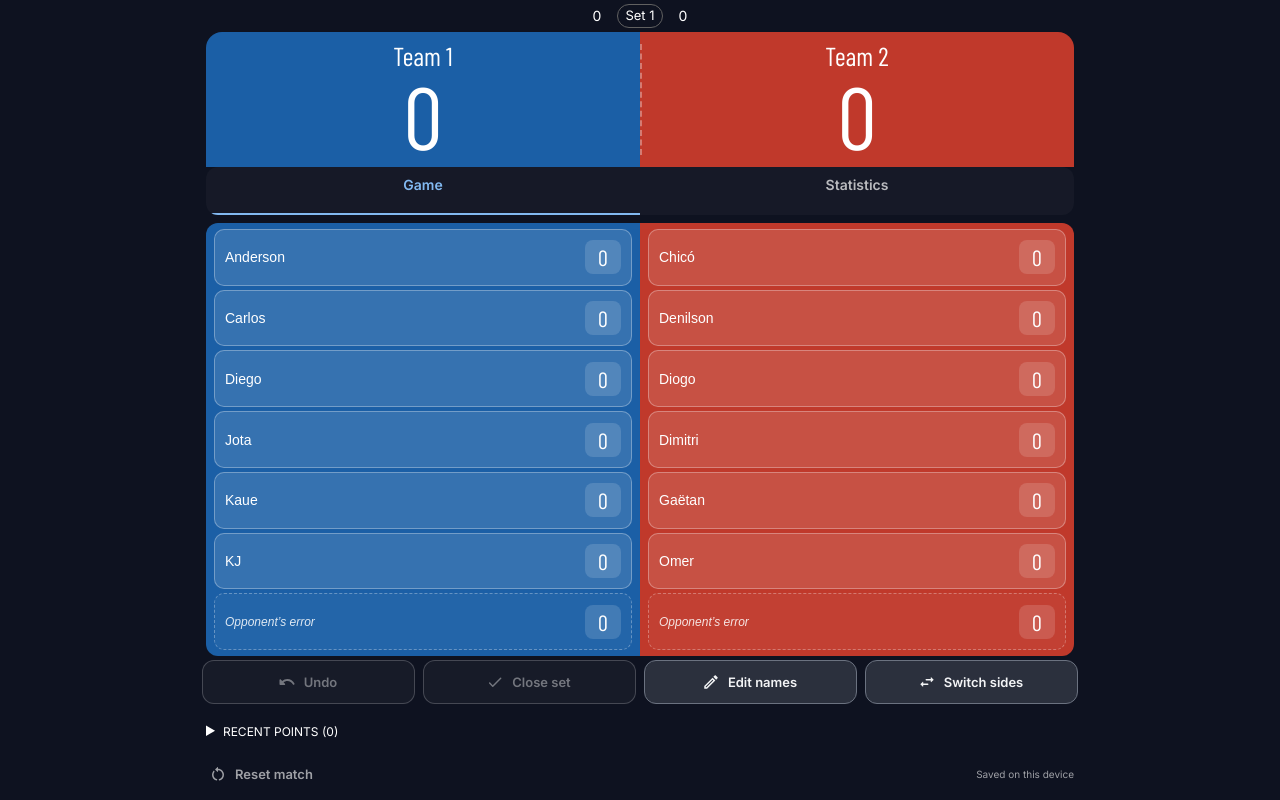
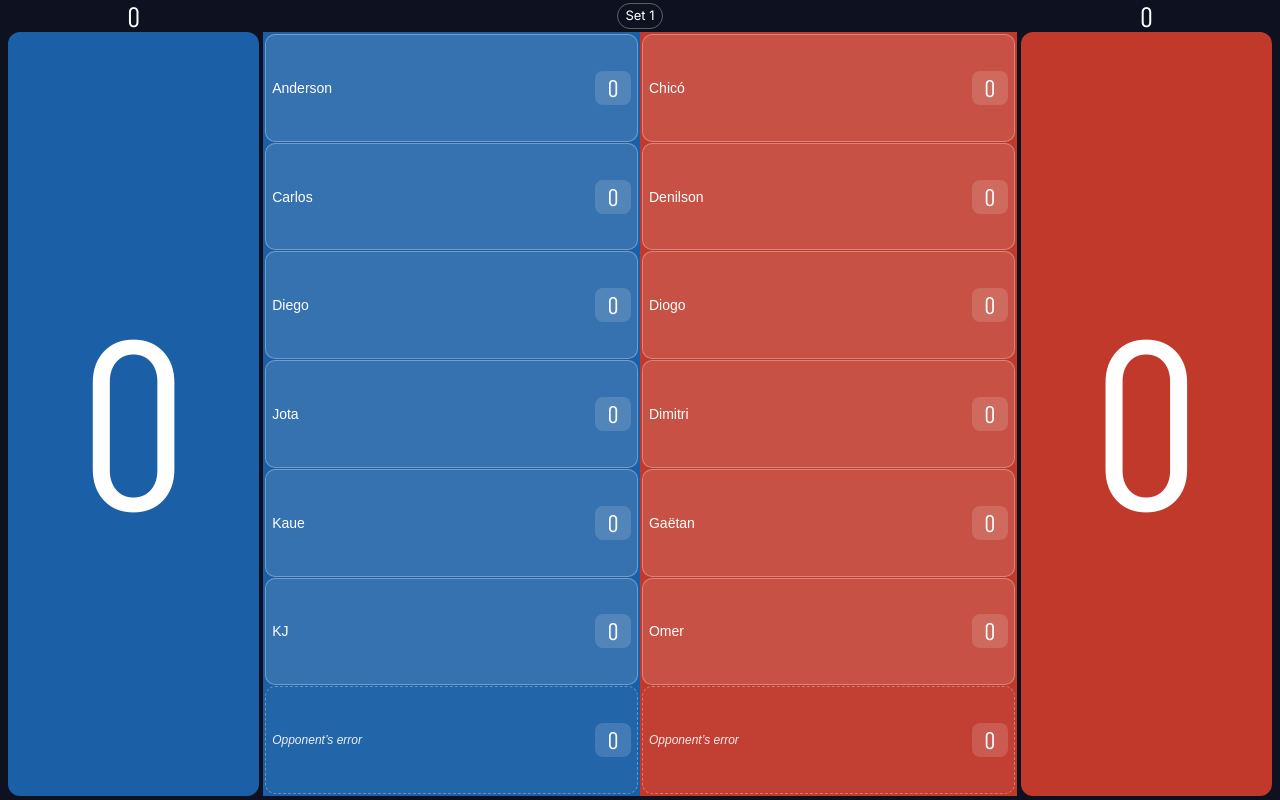
Before and after one commit to diogobas/volleyball_scoreboard, a React (Vite) app: page / in a window 1280 px wide. Shown: the top 800 px of the page. Built offline with nearby package versions, Linux system fonts and the light colour scheme.

Commit message:
Improve court scoreboard visibility and add top scorers

```diff
--- a/src/App.jsx
+++ b/src/App.jsx
@@ -1,4 +1,4 @@
-import { useEffect, useReducer, useState } from 'react';
+import { useEffect, useReducer, useRef, useState } from 'react';
 import { Alert, Box, Button, Chip, Dialog, DialogActions, DialogContent, DialogContentText, DialogTitle, Paper, Stack, Tab, Tabs, Typography } from '@mui/material';
 import UndoRounded from '@mui/icons-material/UndoRounded';
 import EditOutlined from '@mui/icons-material/EditOutlined';
@@ -16,6 +16,7 @@ function loadMatch() {
 }
 
 export default function App() {
+  const courtRef = useRef(null);
   const [initial] = useState(loadMatch);
   const [state, dispatch] = useReducer(matchReducer, initial.state);
   const [storageWarning, setStorageWarning] = useState(initial.warning);
@@ -38,28 +39,32 @@ export default function App() {
     }
   }, [state]);
 
+  function changeTab(_, value) {
+    setTab(value);
+    // Wait for the selected panel to render before bringing it into view.
+    requestAnimationFrame(() => courtRef.current?.scrollIntoView({ block: 'start' }));
+  }
+
   const last = state.log.at(-1);
   const closing = confirmation === 'closeSet';
   return <Box component="main" className="app" aria-label="Volleyball Scoreboard">
     {storageWarning && <Alert severity="warning" onClose={() => setStorageWarning('')} sx={{ mx: 2, mb: 2 }}>{storageWarning}</Alert>}
+    <Box ref={courtRef} className={`court${tab === 1 ? ' court--stats' : ''}`}>
+      {tab === 0 && <Box className="scoreboard">
         <Stack className="set-bar" direction="row" sx={{ alignItems: 'center', justifyContent: 'center', gap: 2 }}>
-      <Typography variant="body2" aria-label={`Sets won by ${leftTeam.name}`}>{leftTeam.setsWon}</Typography>
+          <Typography className="sets-won" variant="body2" aria-label={`Sets won by ${leftTeam.name}`}>{leftTeam.setsWon}</Typography>
           <Chip size="small" variant="outlined" label={`Set ${state.currentSet}`} />
-      <Typography variant="body2" aria-label={`Sets won by ${rightTeam.name}`}>{rightTeam.setsWon}</Typography>
+          <Typography className="sets-won" variant="body2" aria-label={`Sets won by ${rightTeam.name}`}>{rightTeam.setsWon}</Typography>
         </Stack>
         <Box className="score-panels">{teamOrder.map(id => <ScorePanel key={id} id={id} team={state.teams[id]} />)}</Box>
-    <Tabs value={tab} onChange={(_, value) => setTab(value)} variant="fullWidth" className="tabs" aria-label="Match view">
-      <Tab id="game-tab" aria-controls="game-panel" label="Game" />
-      <Tab id="stats-tab" aria-controls="stats-panel" label="Statistics" />
-    </Tabs>
+      </Box>}
       <Box className="game-panel" role="tabpanel" id="game-panel" aria-labelledby="game-tab" hidden={tab !== 0}>
-      {tab === 0 && <>
-        <Box className="rosters">{teamOrder.map(id => <Roster key={id} id={id} team={state.teams[id]}
-          onPoint={(team, playerId) => dispatch({ type: 'point', team, playerId })} />)}</Box>
-      </>}
+        {tab === 0 && <Box className="rosters">{teamOrder.map(id => <Roster key={id} id={id} team={state.teams[id]}
+            onPoint={(team, playerId) => dispatch({ type: 'point', team, playerId })} />)}</Box>}
       </Box>
-    <Box role="tabpanel" id="stats-panel" aria-labelledby="stats-tab" hidden={tab !== 1}>
+      <Box className="stats-panel" role="tabpanel" id="stats-panel" aria-labelledby="stats-tab" hidden={tab !== 1}>
         {tab === 1 && <Statistics state={state} teamOrder={teamOrder} />}
+      </Box>
     </Box>
     <Box className="actions">
       <Button variant="outlined" color="inherit" size="small" startIcon={<UndoRounded />} disabled={!last}
@@ -72,6 +77,10 @@ export default function App() {
       <Button variant="outlined" color="inherit" size="small" startIcon={<SwapHorizRounded />} aria-pressed={state.sidesSwapped}
         onClick={() => dispatch({ type: 'switchSides' })}>Switch sides</Button>
     </Box>
+    <Tabs value={tab} onChange={changeTab} variant="fullWidth" className="tabs" aria-label="Match view">
+      <Tab id="game-tab" aria-controls="game-panel" label="Game" />
+      <Tab id="stats-tab" aria-controls="stats-panel" label="Statistics" />
+    </Tabs>
     {tab === 0 && <Box component="details" className="log-wrap">
       <Box component="summary"><Typography component="span" variant="overline" color="text.secondary">Recent points ({state.log.length})</Typography></Box>
       <Box className="log-list">
--- a/src/components/TeamPanel.jsx
+++ b/src/components/TeamPanel.jsx
@@ -3,20 +3,20 @@ import { teamColors } from '../theme';
 import { teamScore } from '../game/match';
 
 export function ScorePanel({ id, team }) {
+  const score = teamScore(team);
   return <Box className="score-panel" sx={{ bgcolor: teamColors[id] }}>
-    <Typography component="h2" className="team-heading">{team.name}</Typography>
-    <Typography component="p" className="score" aria-label={`Score for ${team.name}`} aria-live="polite">{teamScore(team)}</Typography>
+    <Typography component="p" className="score" style={{ '--score-width-limit': `${190 / String(score).length}cqw` }} aria-label={`Score for ${team.name}`} aria-live="polite" aria-atomic="true">{score}</Typography>
   </Box>;
 }
 
 export function Roster({ id, team, onPoint }) {
   return <Box className="roster" sx={{ bgcolor: teamColors[id] }} aria-label={`Players for ${team.name}`}>
-    {team.players.map(player => <ButtonBase key={player.id}
+    <Box className="player-list">{team.players.map(player => <ButtonBase key={player.id}
       className={`player-button ${player.isError ? 'error-button' : ''}`}
       aria-label={`Add point to ${player.name} — ${team.name}`}
       onClick={() => onPoint(id, player.id)}>
       <span className="player-name">{player.name}</span>
       <Chip component="span" className="player-points" label={player.setPoints} />
-    </ButtonBase>)}
+    </ButtonBase>)}</Box>
   </Box>;
 }
--- a/src/styles.css
+++ b/src/styles.css
@@ -2,34 +2,48 @@
 * { box-sizing: border-box; -webkit-tap-highlight-color: transparent; }
 body { margin: 0; min-width: 320px; }
 button, input { touch-action: manipulation; }
-.app { display: flex; flex-direction: column; max-width: 900px; min-height: 100vh; min-height: 100dvh; margin: auto; padding: var(--safe-area-inset-top, env(safe-area-inset-top, 0px)) var(--safe-area-inset-right, env(safe-area-inset-right, 0px)) var(--safe-area-inset-bottom, env(safe-area-inset-bottom, 0px)) var(--safe-area-inset-left, env(safe-area-inset-left, 0px)); }
-.app > * { flex-shrink: 0; }
-.game-panel:not([hidden]) { display: flex; flex-direction: column; flex: 1; }
-.set-bar { padding: 4px 0; }
-.set-bar .MuiChip-root { height: 24px; }
+.app {
+  --safe-top: var(--safe-area-inset-top, env(safe-area-inset-top, 0px));
+  --safe-right: var(--safe-area-inset-right, env(safe-area-inset-right, 0px));
+  --safe-bottom: var(--safe-area-inset-bottom, env(safe-area-inset-bottom, 0px));
+  --safe-left: var(--safe-area-inset-left, env(safe-area-inset-left, 0px));
+  --court-height: calc(100dvh - var(--safe-top) - var(--safe-bottom));
+  max-width: 900px; min-height: 100dvh; margin: auto;
+  padding: var(--safe-top) var(--safe-right) var(--safe-bottom) var(--safe-left);
+}
+/* Only the court uses the first viewport; secondary controls follow in document flow. */
+.court { display: grid; grid-template-rows: minmax(min-content, calc(var(--court-height) / 3)) minmax(min-content, 1fr); min-height: var(--court-height); padding: 0 8px 4px; }
+.scoreboard { display: grid; grid-template-rows: auto minmax(min-content, 1fr); min-width: 0; }
+.set-bar { padding: 2px 0; min-width: 0; }
+.set-bar .sets-won { font: 700 clamp(24px, 3.5dvh, 32px)/1 'Barlow Condensed', sans-serif; }
+.set-bar .MuiChip-root { height: 26px; }
 .score-panels, .rosters, .stats-grid, .edit-grid { display: grid; grid-template-columns: minmax(0, 1fr) minmax(0, 1fr); }
-.score-panels { position: relative; border-radius: 16px 16px 0 0; overflow: hidden; margin: 0 16px; }
+.score-panels { position: relative; border-radius: 16px 16px 0 0; overflow: hidden; }
 .score-panels::after { content: ''; position: absolute; top: 12px; bottom: 12px; left: 50%; border-left: 2px dashed #ffffff55; }
-.score-panel { padding: 8px 12px; text-align: center; min-width: 0; }
-.score-panel .team-heading { font: 700 clamp(20px, 4vw, 26px) 'Barlow Condensed', sans-serif; overflow-wrap: anywhere; }
-.score-panel .score { font: 900 clamp(60px, 15vw, 88px)/1 'Barlow Condensed', sans-serif; font-variant-numeric: tabular-nums; }
-.actions { display: grid; grid-template-columns: repeat(4, minmax(0, 1fr)); gap: 8px; padding: 4px 12px; }
+.score-panel { display: grid; align-content: center; padding: 4px 8px; text-align: center; min-width: 0; container-type: inline-size; }
+.score-panel .score { margin: 0; font: 900 clamp(96px, calc(var(--court-height) / 3 - 44px), 320px)/1 'Barlow Condensed', sans-serif; font-size: min(clamp(96px, calc(var(--court-height) / 3 - 44px), 320px), var(--score-width-limit)); font-variant-numeric: tabular-nums; }
+.game-panel:not([hidden]) { display: grid; min-width: 0; }
+.rosters { border-radius: 0 0 12px 12px; }
+.roster { display: flex; flex-direction: column; gap: 4px; min-width: 0; padding: 4px 6px 6px; }
+.player-list { display: grid; grid-template-rows: repeat(7, minmax(min-content, 1fr)); flex: 1; gap: 4px; }
+.player-button.MuiButtonBase-root { display: flex; justify-content: space-between; gap: 6px; width: 100%; min-height: 44px; padding: 4px 8px; border: 1px solid #ffffff4d; border-radius: 10px; background: #ffffff1f; text-align: left; color: white; }
+.player-button.MuiButtonBase-root:hover { background: #ffffff30; }
+.player-button.Mui-focusVisible { outline: 3px solid white; outline-offset: -3px; }
+.player-button.error-button { border-style: dashed; background: #ffffff0a; }
+.player-name { min-width: 0; font-size: .875rem; overflow-wrap: anywhere; }
+.error-button .player-name { font-size: .75rem; font-style: italic; opacity: .9; }
+.player-points.MuiChip-root { min-width: 36px; max-width: 50%; height: 34px; border-radius: 8px; background: #ffffff24; color: white; font: 700 clamp(24px, 3dvh, 28px)/1 'Barlow Condensed', sans-serif; flex-shrink: 0; }
+.player-points .MuiChip-label { padding: 0 8px; }
+.actions { margin-top: var(--safe-bottom); display: grid; grid-template-columns: repeat(4, minmax(0, 1fr)); gap: 8px; padding: 8px 12px; }
 .actions .MuiButton-root { min-height: 44px; min-width: 0; padding: 4px 8px; color: #f3f4f6; border: 1px solid #6b7280; background: #2b303d; }
 .actions .MuiButton-root:hover { border-color: #9ca3af; background: #383e4c; }
 .actions .MuiButton-root.Mui-disabled { color: #ffffff66; border-color: #ffffff33; background: #ffffff0a; }
 .actions .MuiButton-root.Mui-focusVisible { outline: 2px solid #f3f4f6; outline-offset: 2px; }
-.tabs { margin: 0 16px 8px; background: #ffffff08; border-radius: 12px; }
-.tabs, .tabs .MuiTab-root { min-height: 36px; }
+.tabs { margin: 0 12px 8px; background: #ffffff08; border-radius: 12px; }
+.tabs, .tabs .MuiTab-root { min-height: 44px; }
 .tabs .MuiTab-root { padding: 6px 12px; }
-.rosters { flex: 1; margin: 0 16px; border-radius: 12px; overflow: hidden; }
-.roster { display: flex; flex-direction: column; gap: 4px; min-width: 0; padding: 6px 8px; }
-.player-button.MuiButtonBase-root { display: flex; flex: 1; justify-content: space-between; gap: 8px; width: 100%; min-height: 56px; padding: 8px 10px; border: 1px solid #ffffff4d; border-radius: 10px; background: #ffffff1f; text-align: left; color: white; }
-.player-button.MuiButtonBase-root:hover { background: #ffffff30; }
-.player-button.Mui-focusVisible { outline: 3px solid white; outline-offset: -3px; }
-.player-button.error-button { border-style: dashed; background: #ffffff0a; }
-.player-name { font-size: 14px; overflow-wrap: anywhere; }
-.error-button .player-name { font-size: 12px; font-style: italic; opacity: .85; }
-.player-points.MuiChip-root { min-width: 36px; height: 34px; border-radius: 8px; background: #ffffff24; color: white; font: 700 22px 'Barlow Condensed', sans-serif; flex-shrink: 0; }
+.court.court--stats { display: block; min-height: 0; padding-top: 8px; }
+.stats-panel { min-width: 0; }
 .log-wrap { padding: 4px 16px 0; }
 .log-wrap summary { cursor: pointer; min-height: 40px; align-content: center; }
 .log-wrap summary:focus-visible { outline: 2px solid #82b9f1; outline-offset: 2px; border-radius: 4px; }
@@ -37,28 +51,36 @@ button, input { touch-action: manipulation; }
 .log-item.MuiPaper-root { display: flex; justify-content: space-between; align-items: center; gap: 12px; padding: 9px 12px; background: #ffffff08; background-image: none; overflow-wrap: anywhere; }
 .statistics { padding: 0 20px 20px; }
 .stats-grid, .edit-grid { gap: 24px; }
+.top-three { margin-bottom: 24px; }
+.top-three-list { display: grid; grid-template-columns: repeat(3, minmax(0, 1fr)); gap: 8px; list-style: none; margin: 12px 0 0; padding: 0; }
+.top-three-card.MuiPaper-root { display: flex; flex-direction: column; align-items: center; min-width: 0; padding: 12px 8px; border: 1px solid #ffffff24; border-top-width: 4px; background: #ffffff08; text-align: center; overflow-wrap: anywhere; }
+.top-three-card .top-three-rank { color: #ffe39a; font-weight: 700; }
+.top-three-card .top-three-name { margin: 8px 0 0; font-size: 1rem; font-weight: 700; }
+.top-three-card .top-three-points { margin: auto 0 0; padding-top: 8px; font: 900 48px/1 'Barlow Condensed', sans-serif; font-variant-numeric: tabular-nums; }
 .footer { display: flex; align-items: center; justify-content: space-between; gap: 8px; padding: 0 16px 4px; color: #ffffff99; }
 .footer .MuiButton-root { min-height: 44px; }
 .footer .MuiTypography-caption { font-size: 10px; text-align: right; }
 @media (max-width: 450px) {
   .actions { grid-template-columns: repeat(2, minmax(0, 1fr)); gap: 4px 8px; }
-  .set-bar { padding: 2px 0; }
-  .score-panel { padding: 4px 12px; }
-  .score-panel .score { font-size: 52px; }
-  .tabs { margin-bottom: 4px; }
-  .score-panels, .rosters { margin-left: 8px; margin-right: 8px; }
-  .roster { padding: 6px; }
-  .player-button.MuiButtonBase-root { padding: 6px 8px; }
-  .player-name { font-size: 14px; }
   .stats-grid { gap: 16px; }
   .edit-grid { grid-template-columns: minmax(0, 1fr); }
 }
-@media (orientation: landscape) and (max-height: 600px) {
-  .set-bar { padding: 4px 0; }
-  .score-panel { display: flex; align-items: center; justify-content: center; flex-wrap: wrap; gap: 16px; padding: 8px 12px; }
-  .score-panel .score { font-size: 48px; }
-  .score-panel .team-heading { font-size: 22px; }
-  .actions { padding: 4px 8px; }
-  .tabs { margin-bottom: 8px; }
-  .player-button.MuiButtonBase-root { min-height: 48px; }
+@media (orientation: landscape) {
+  .app { max-width: none; }
+  .court { grid-template-columns: minmax(0, 20fr) minmax(0, 60fr) minmax(0, 20fr); grid-template-rows: auto minmax(min-content, 1fr); column-gap: 4px; }
+  .court .set-bar { grid-column: 1 / -1; display: grid; grid-template-columns: 20fr 60fr 20fr; justify-items: center; gap: 4px; }
+  .scoreboard, .score-panels { display: contents; }
+  .score-panels::after { content: none; }
+  .score-panel { grid-row: 2; border-radius: 12px; padding: 4px; }
+  .score-panel:first-child { grid-column: 1; }
+  .score-panel:last-child { grid-column: 3; }
+  .score-panel .score { font-size: clamp(128px, 40dvh, 240px); font-size: min(clamp(128px, 40dvh, 240px), var(--score-width-limit)); }
+  .game-panel:not([hidden]), .stats-panel:not([hidden]) { grid-column: 2; grid-row: 2; }
+  .rosters { border-radius: 12px; }
+  .roster { padding: 2px; gap: 2px; }
+  .player-list { gap: 1px; }
+  .player-button.MuiButtonBase-root { min-height: 48px; padding: 4px 6px; gap: 4px; }
+  .player-points .MuiChip-label { padding: 0 6px; }
+  .statistics { padding: 8px; }
+  .stats-grid { gap: 12px; }
 }
```
Also changed, not shown: src/components/Statistics.jsx (+25 -0 lines), 3 other files (tests, documents, lock files or other folders). Lines whose indentation alone changed are shown as unchanged.
